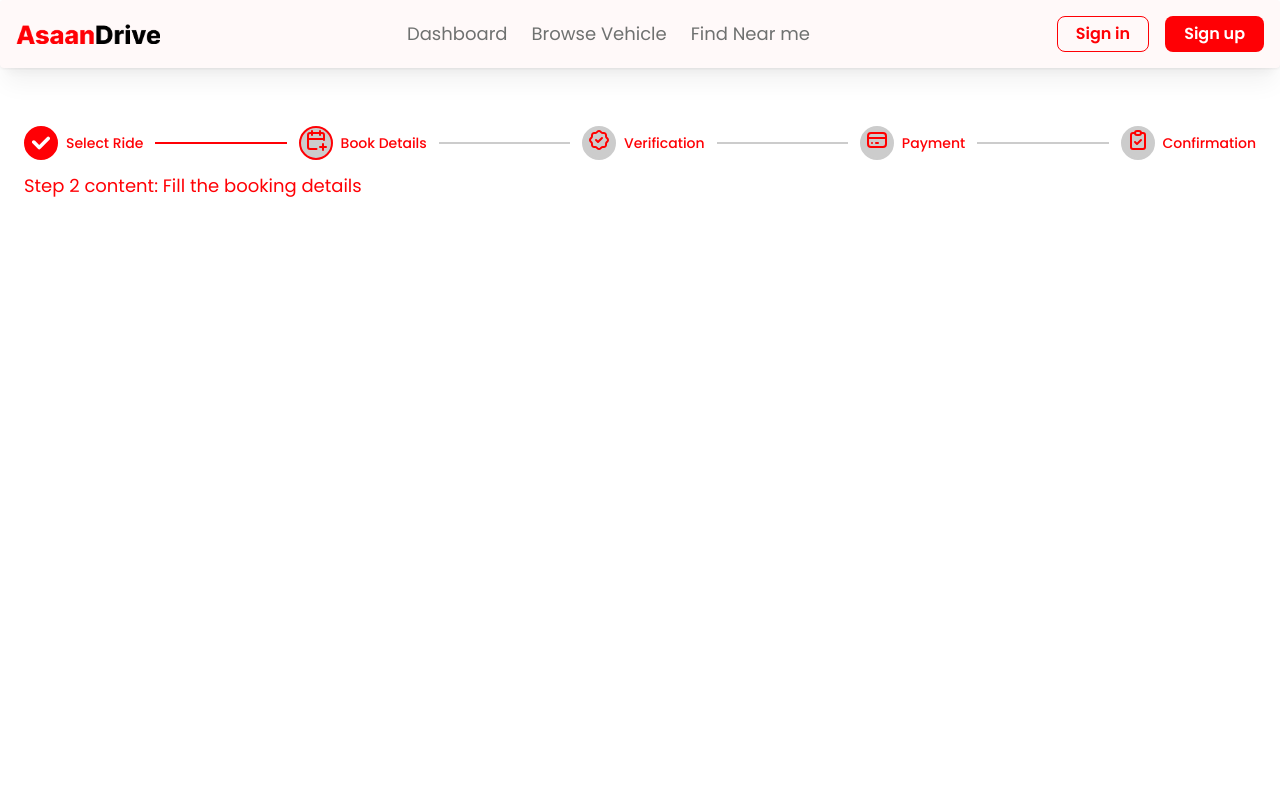
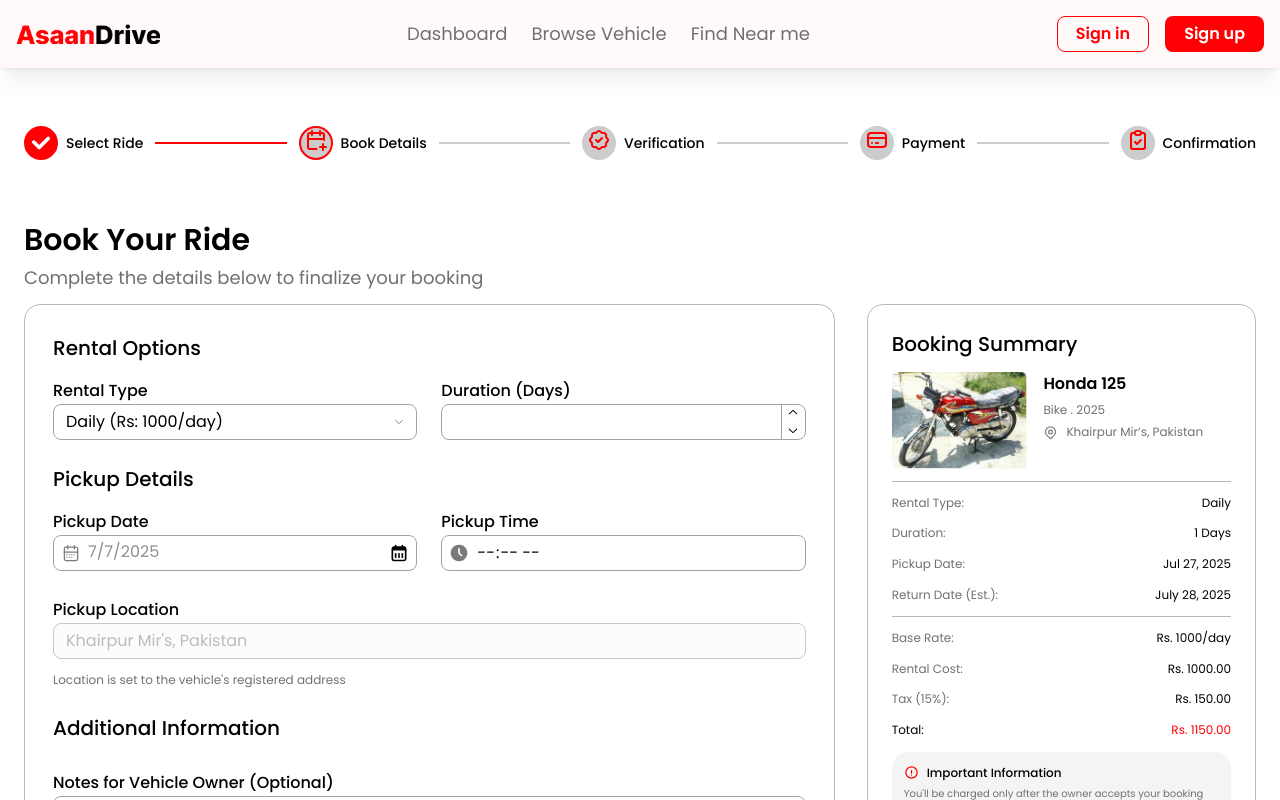
Before and after one commit to MuhammadHarisBaloch/app-asaan-drive, a Next.js app: page /app/renters/vehicle in a window 1280 px wide. Both pictures are taken after a click on the button "Book Details". Shown: the top 800 px of the page. Built offline with nearby package versions, Linux system fonts and the light colour scheme; no server answers.

Commit message:
[FEAT] Booking Details UI Done 🚀

```diff
--- a/package.json
+++ b/package.json
@@ -11,11 +11,13 @@
   "dependencies": {
     "@mantine/carousel": "^8.2.4",
     "@mantine/core": "^8.0.2",
+    "@mantine/dates": "^8.2.4",
     "@mantine/form": "^8.0.2",
     "@mantine/hooks": "^8.0.2",
     "@mantine/modals": "^8.0.2",
     "@mantine/notifications": "^8.1.2",
     "@tabler/icons-react": "^3.33.0",
+    "dayjs": "^1.11.13",
     "embla-carousel": "8.5.2",
     "embla-carousel-react": "8.5.2",
     "firebase": "^11.9.1",
--- a/src/app/app/renters/vehicle/page.tsx
+++ b/src/app/app/renters/vehicle/page.tsx
@@ -1,4 +1,5 @@
 "use client";
+import BookingDetails from "@/components/features/renters/vehicle/BookingDetails";
 import VehicleDetails from "@/components/features/renters/vehicle/VehicleDetails";
 import { Stepper } from "@mantine/core";
 import {
@@ -22,7 +23,6 @@ export default function Vehicle() {
         px="xl"
         pt="3xl"
         color="red.4"
-        c="red.4"
         size="xs"
         active={active}
         onStepClick={setActive}
@@ -34,7 +34,7 @@ export default function Vehicle() {
           label="Book Details"
           icon={<IconCalendarPlus color="red" />}
         >
-          Step 2 content: Fill the booking details
+          <BookingDetails onClick={nextStep} />
         </Stepper.Step>
         <Stepper.Step
           label="Verification"
--- a/src/app/layout.tsx
+++ b/src/app/layout.tsx
@@ -1,6 +1,7 @@
 import "@mantine/core/styles.css";
 import "@mantine/notifications/styles.css";
 import "@mantine/carousel/styles.css";
+import "@mantine/dates/styles.css";
 import {
   ColorSchemeScript,
   MantineProvider,
--- /dev/null
+++ b/src/components/features/renters/vehicle/BookingDetails/BookingSummaryCard/index.tsx
@@ -0,0 +1,83 @@
+import { data } from "@/constants/Data";
+import Images from "@/constants/Images";
+import { Card, Divider, Flex, Group, Stack, Text } from "@mantine/core";
+import { IconExclamationCircle, IconMapPin } from "@tabler/icons-react";
+import Image from "next/image";
+
+export default function BookingSummaryCard() {
+  return (
+    <Card withBorder radius="lg" p="xl">
+      <Stack>
+        <Text fz="lg" c="black" fw={500}>
+          Booking Summary
+        </Text>
+        <Flex gap="lg">
+          <Image
+            src={Images.listedVehicles.cd125}
+            alt="cd-125"
+            height={100}
+            width={100}
+            sizes="100vw"
+            style={{
+              width: "40%",
+              height: "auto",
+            }}
+          />
+          <Stack gap="xs">
+            <Text fz="sm" fw={600} c="black">
+              Honda 125
+            </Text>
+            <Text fz="12px">Bike . 2025</Text>
+            <Flex align="center" gap="sm">
+              <IconMapPin size={15} color="gray" />
+              <Text fz="12px">Khairpur Mir’s, Pakistan</Text>
+            </Flex>
+          </Stack>
+        </Flex>
+        <Divider w="100%" />
+        {data.renter.vehicle.bookingDetails.vehicleDetails.map(
+          (data, index) => {
+            return (
+              <Group key={index} justify="space-between">
+                <Text fz="12px ">{data.title}</Text>
+                <Text fz="12px " c="black">
+                  {data.subTitle}
+                </Text>
+              </Group>
+            );
+          }
+        )}
+        <Divider w="100%" />
+        {data.renter.vehicle.bookingDetails.paymentDetails.map(
+          (data, index) => {
+            return (
+              <Group key={index} justify="space-between">
+                <Text fz="12px " c={data.titleColor}>
+                  {data.title}
+                </Text>
+                <Text fz="12px " c={data.subTitleColor}>
+                  {data.subTitle}
+                </Text>
+              </Group>
+            );
+          }
+        )}
+        <Card bg="white.4" radius="lg">
+          <Stack gap="xs">
+            <Flex align="center" gap="sm">
+              <IconExclamationCircle size={15} color="red" />
+              <Text fz="12px" fw={500} c="black">
+                Important Information
+              </Text>
+            </Flex>
+            <Text fz="10px">
+              You'll be charged only after the owner accepts your booking
+              request. Please be on time for pickup and return the vehicle in
+              the same condition.
+            </Text>
+          </Stack>
+        </Card>
+      </Stack>
+    </Card>
+  );
+}
--- /dev/null
+++ b/src/components/features/renters/vehicle/BookingDetails/index.tsx
@@ -0,0 +1,127 @@
+import {
+  Button,
+  Card,
+  Flex,
+  Grid,
+  GridCol,
+  NumberInput,
+  Stack,
+  Text,
+  Textarea,
+  TextInput,
+} from "@mantine/core";
+import {
+  IconCalendarMonthFilled,
+  IconCalendarWeek,
+  IconChevronDown,
+  IconClockFilled,
+} from "@tabler/icons-react";
+import { DatePickerInput, TimeInput } from "@mantine/dates";
+import BookingSummaryCard from "./BookingSummaryCard";
+
+interface BookingDetailsProps {
+  onClick: () => void;
+}
+
+export default function BookingDetails({ onClick }: BookingDetailsProps) {
+  return (
+    <Stack py="3xl">
+      <Text fz="30px" fw={600} c="black" lh={0.8}>
+        Book Your Ride
+      </Text>
+      <Text fz="md">Complete the details below to finalize your booking</Text>
+      <Grid gutter="xxl">
+        <GridCol span={8}>
+          <Card withBorder radius="lg">
+            <Stack px="lg" py="lg" gap="xl">
+              <Stack gap={0}>
+                <Text fz="lg" fw={500} c="black">
+                  Rental Options
+                </Text>
+                <Flex align="flex-end" gap="xl">
+                  <TextInput
+                    w="100%"
+                    label="Rental Type"
+                    component="select"
+                    rightSection={<IconChevronDown size={14} stroke={1.5} />}
+                    pointer
+                    mt="md"
+                    radius="md"
+                  >
+                    <option value="1">Daily (Rs: 1000/day)</option>
+                    <option value="1">Weekly (Rs: 7500/week)</option>
+                    <option value="1">Monthly (Rs: 25000/month)</option>
+                  </TextInput>
+                  <NumberInput
+                    w="100%"
+                    label="Duration (Days)"
+                    radius="md"
+                    min={1}
+                  />
+                </Flex>
+              </Stack>
+              <Stack gap="md">
+                <Text fz="lg" fw={500} c="black">
+                  Pickup Details
+                </Text>
+                <Flex align="flex-end" gap="xl">
+                  <DatePickerInput
+                    radius="md"
+                    w="100%"
+                    label="Pickup Date"
+                    placeholder="7/7/2025"
+                    leftSection={<IconCalendarWeek size={20} stroke={1.5} />}
+                    rightSection={
+                      <IconCalendarMonthFilled size={20} color="black" />
+                    }
+                  />
+                  <TimeInput
+                    radius="md"
+                    w="100%"
+                    label="Pickup Time"
+                    leftSection={<IconClockFilled size={20} />}
+                  />
+                </Flex>
+              </Stack>
+              <Stack>
+                <TextInput
+                  radius="md"
+                  disabled
+                  label="Pickup Location"
+                  placeholder="Khairpur Mir's, Pakistan"
+                  styles={{
+                    input: {
+                      backgroundColor: "#d9d9d925",
+                    },
+                  }}
+                />
+                <Text fz="12px">
+                  Location is set to the vehicle's registered address
+                </Text>
+              </Stack>
+              <Text fz="lg" c="black" fw={500}>
+                Additional Information
+              </Text>
+              <Textarea
+                w="100%"
+                radius="md"
+                label="Notes for Vehicle Owner (Optional)"
+                placeholder="Add any Special Request or Question......"
+                rows={4}
+              />
+              <Button size="md" onClick={onClick}>
+                Continue to Payment
+              </Button>
+            </Stack>
+          </Card>
+        </GridCol>
+        <GridCol
+          span={4}
+          style={{ position: "sticky", top: 80, alignSelf: "flex-start" }}
+        >
+          <BookingSummaryCard />
+        </GridCol>
+      </Grid>
+    </Stack>
+  );
+}
--- a/src/components/features/renters/vehicle/VehicleDetails/index.tsx
+++ b/src/components/features/renters/vehicle/VehicleDetails/index.tsx
@@ -20,7 +20,6 @@ interface VehicleDetailsProps {
 }
 export default function VehicleDetails({ bookNow }: VehicleDetailsProps) {
   return (
-    <>
     <Grid py="3xl" gutter="xxl">
       <GridCol span={8}>
         <Stack gap="xxl">
@@ -80,9 +79,7 @@ export default function VehicleDetails({ bookNow }: VehicleDetailsProps) {
             <Text fz="lg" c="black" fw={600}>
               Book this Vehicle
             </Text>
-              <Text fz="md">
-                Choose your rental duration and Book instantly
-              </Text>
+            <Text fz="md">Choose your rental duration and Book instantly</Text>
             <Button
               variant="filled"
               color="cyan.0"
@@ -127,6 +124,5 @@ export default function VehicleDetails({ bookNow }: VehicleDetailsProps) {
         </Card>
       </GridCol>
     </Grid>
-    </>
   );
 }
--- a/src/constants/Data/index.tsx
+++ b/src/constants/Data/index.tsx
@@ -669,6 +669,55 @@ const vehicleFeatures: vehicleFeatures[] = [
     textColor: "green",
   },
 ];
+const vehicleBookingDetails = [
+  {
+    title: "Rental Type:",
+    subTitle: "Daily",
+  },
+  {
+    title: "Duration:",
+    subTitle: "1 Days",
+  },
+  {
+    title: "Pickup Date:",
+    subTitle: "Jul 27, 2025",
+  },
+  {
+    title: "Return Date (Est.):",
+    subTitle: "July 28, 2025",
+  },
+];
+
+interface bookingPaymentDetails {
+  title: string;
+  subTitle: string;
+  titleColor?: string;
+  subTitleColor?: string;
+}
+[];
+const bookingPaymentDetails: bookingPaymentDetails[] = [
+  {
+    title: "Base Rate:",
+    subTitle: "Rs. 1000/day",
+    subTitleColor: "black",
+  },
+  {
+    title: "Rental Cost:",
+    subTitle: "Rs. 1000.00",
+    subTitleColor: "black",
+  },
+  {
+    title: "Tax (15%):",
+    subTitle: "Rs. 150.00",
+    subTitleColor: "black",
+  },
+  {
+    title: "Total:",
+    subTitle: "Rs. 1150.00",
+    titleColor: "black",
+    subTitleColor: "red.4",
+  },
+];
 export const data = {
   footer: {
     menu: footerMenu,
@@ -687,6 +736,10 @@ export const data = {
         vehiclePrices: priceOptions,
         ourServices: services,
         vehicleFeatures: vehicleFeatures,
+      },
+      bookingDetails: {
+        paymentDetails: bookingPaymentDetails,
+        vehicleDetails: vehicleBookingDetails,
       },
     },
   },
--- a/src/styles/theme.ts
+++ b/src/styles/theme.ts
@@ -35,7 +35,7 @@ const theme = createTheme({
       " #FAFAFD",
       " #F9FAFB",
       " #FFFFFF",
-      " #FFFFFF",
+      " #F4F4F4",
       " #F2F2F2",
       " #FFFFFF",
       " #FFFFFF",
```
Also changed, not shown: src/components/features/renters/ListedVehicleCard/index.tsx (+8 -1 lines), 1 other file (tests, documents, lock files or other folders). Lines whose indentation alone changed are shown as unchanged.
